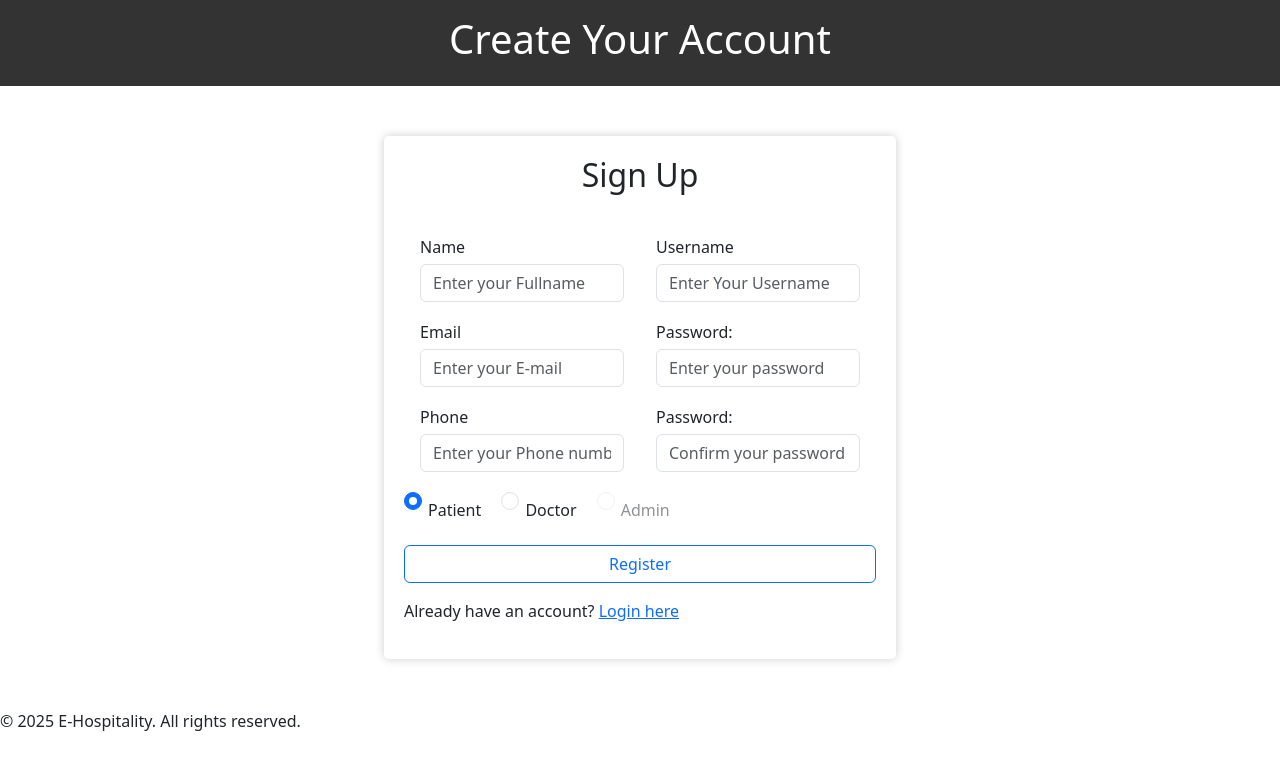
After one commit to Unni8230/E_Hospitality, a Django app: page /register/ in a window 1280 px wide. The commit adds this page. Shown: the top 770 px of the page. Run offline with Django 5.2, Linux system fonts and the light colour scheme.

Commit message:
Implemented register user, seperate profiles for patient, doctor and admin along with thir respective methods, Created models such as Appointments, Doctor and patientrecords for storing relevant data

```diff
--- /dev/null
+++ b/Hospital/static/register.css
@@ -0,0 +1,65 @@
+/* Registration Page Styling */
+.register-container {
+    width: 40%;
+    margin: 50px auto;
+    background: white;
+    padding: 20px;
+    border-radius: 5px;
+    box-shadow: 0px 0px 10px #ccc;
+
+}
+.radio-group {
+    display: flex;
+    gap: 20px; /* Adds spacing between options */
+    align-items: center;
+}
+
+.register-container h2 {
+    margin-bottom: 15px;
+}
+
+.error {
+    color: red;
+    font-size: 0.9em;
+}
+
+label {
+    display: block;
+    margin: 10px 0 5px;
+}
+
+input {
+    width: 100%;
+    padding: 8px;
+    margin-bottom: 10px;
+    border-radius: 4px;
+    border: 1px solid #ddd;
+}
+
+button {
+    padding: 10px;
+    width: 100%;
+    background: #333;
+    color: white;
+    border: none;
+    cursor: pointer;
+}
+
+button:hover {
+    background: #ff5722;
+}
+/* General Styles */
+body {
+    font-family: Arial, sans-serif;
+    margin: 0;
+    padding: 0;
+    text-align: center;
+    background-color: #f4f4f4;
+}
+
+/* Header */
+header {
+    background: #333;
+    color: white;
+    padding: 15px;
+}
--- a/Hospital/templates/loginPage.html
+++ b/Hospital/templates/loginPage.html
@@ -28,7 +28,7 @@
         {% for msg in messages %}
             <p class="error">{{ msg }}</p>
         {% endfor %}
-        <p>Don't have an account? <a href="">Register here</a></p>
+        <p>Don't have an account? <a href="{% url 'register' %}">Register here</a></p>
     </main>
 
     <footer>
--- /dev/null
+++ b/Hospital/templates/registerUser.html
@@ -0,0 +1,64 @@
+{% load static %}
+<!DOCTYPE html>
+<html lang="en">
+<head>
+    <meta charset="UTF-8">
+    <meta name="viewport" content="width=device-width, initial-scale=1.0">
+    <title>Register - E-Hospitality</title>
+    <link rel="stylesheet" href="{% static 'register.css' %}">
+    <link href="https://cdn.jsdelivr.net/npm/bootstrap@5.3.6/dist/css/bootstrap.min.css" rel="stylesheet" integrity="sha384-4Q6Gf2aSP4eDXB8Miphtr37CMZZQ5oXLH2yaXMJ2w8e2ZtHTl7GptT4jmndRuHDT" crossorigin="anonymous">
+</head>
+<body>
+    <header class="header text-center">
+        <h1>Create Your Account</h1>
+    </header>
+
+    <main class="register-container">
+        <h2 class="text-center">Sign Up</h2>
+        {% for msg in messages %}
+            <p class="error">{{ msg }}</p>
+        {% endfor %}
+        <form method="POST">
+            {% csrf_token %}
+            <div class="d-flex flex-row justify-space-between">
+                <div class="p-3" id="formEntry">
+                    <label for="name">Name</label>
+                    <input type="text" class="form-control mb-2" name="name" id="name" placeholder="Enter your Fullname" required>
+                    <label for="email">Email</label>
+                    <input type="email" class="form-control mb-2"  name="email" id="email" placeholder="Enter your E-mail" required>
+                    <label for="phn">Phone</label>
+                    <input type="text" class="form-control"  name="phone" id="phn" placeholder="Enter your Phone number" required>
+                    </div>
+                    <div class="p-3">
+                    <label for="username">Username</label>
+                    <input type="text" class="form-control mb-2"  id="username" name="username" placeholder="Enter Your Username" required>
+                    <label for="password">Password:</label>
+                    <input type="password" class="form-control mb-2"  name="password" id="password" placeholder="Enter your password" minlength="8" required>
+                    <label for="cpassword">Password:</label>
+                    <input type="password" class="form-control"  name="cpassword" id="cpassword" placeholder="Confirm your password" minlength="8" required>
+                </div>
+            </div>
+            <div class="form-check form-check-inline">
+                <input class="form-check-input" type="radio" name="type" value="Patient" checked>
+                <label class="form-check-label">Patient</label>
+            </div>
+
+            <div class="form-check form-check-inline">
+                <input class="form-check-input" type="radio" name="type" value="Doctor">
+                <label class="form-check-label">Doctor</label>
+            </div>
+
+            <div class="form-check form-check-inline">
+                <input class="form-check-input" type="radio" name="type" value="Admin" disabled>
+                <label class="form-check-label">Admin</label>
+            </div>
+            <button type="submit" class="btn btn-outline-primary mt-3 mb-3">Register</button>
+        </form>
+        <p>Already have an account? <a href="{% url 'login' %}">Login here</a></p>
+    </main>
+    <footer>
+        <p>&copy; 2025 E-Hospitality. All rights reserved.</p>
+    </footer>
+    <script src="https://cdn.jsdelivr.net/npm/bootstrap@5.3.6/dist/js/bootstrap.bundle.min.js" integrity="sha384-j1CDi7MgGQ12Z7Qab0qlWQ/Qqz24Gc6BM0thvEMVjHnfYGF0rmFCozFSxQBxwHKO" crossorigin="anonymous"></script>
+</body>
+</html>
--- a/Hospital/urls.py
+++ b/Hospital/urls.py
@@ -3,4 +3,8 @@ from . import views
 urlpatterns = [
    path('',views.homePage,name='home'),
    path('login/',views.loginPage,name='login'),
+   path('register/',views.registerUser,name='register'),
+   path('userprofile/',views.userProfile,name='userprofile'),
+   path('doctorprofile/',views.doctorProfile,name='doctorprofile'),
+   path('adminprofile/',views.adminProfile,name='adminprofile'),
 ]
--- a/Hospital/views.py
+++ b/Hospital/views.py
@@ -33,3 +33,80 @@ def loginPage(request):
 def logout(request):
     request.session.flush()
     return redirect('login')
+def registerUser(request):
+    if request.method == 'POST':
+        name = request.POST['name']
+        email = request.POST['email']
+        phone = request.POST['phone']
+        username = request.POST['username']
+        password = request.POST['password']
+        cpassword = request.POST['cpassword']
+        type = request.POST['type']
+
+        if(password != cpassword):
+            messages.error(request,"Passwords do not match!")
+            return redirect('register')
+        else:
+            if Credentials.objects.filter(email=email).exists():
+                messages.error(request,"Username already taken")
+                return redirect('register')
+            elif Credentials.objects.filter(email=email).exists():
+                messages.error(request,"Email already taken")
+                return redirect('register')
+            else:
+                hashed_password = bcrypt.hashpw(password.encode('utf-8'), bcrypt.gensalt()).decode('utf-8')
+                Credentials.objects.create(name=name,email=email,phone=phone,username=username,password=hashed_password,type=type)
+                messages.success(request,"Registration Succesful, Please Login")
+                return redirect('login')
+    return render(request,'registerUser.html')
+def userProfile(request):
+    if "user_id" not in request.session:
+        return redirect('login')
+    else:
+        user = Credentials.objects.get(id=request.session['user_id'])
+        appointments = Appointments.objects.filter(user=user)
+        doctors = Doctor.objects.all()
+        if request.method == "POST":
+            doctor_id = request.POST['doctor']
+            date = request.POST['date']
+            time = request.POST['time']
+            doctor = Doctor.objects.get(id=doctor_id)
+            Appointments.objects.create(user=user,doctor=doctor,date=date,time=time)
+            messages.success(request,"Appointment Booked Successfully")
+            return redirect('userprofile')
+
+    return render(request,'userProfile.html', {"user": user, "appointments": appointments, "doctors": doctors})
+def doctorProfile(request):
+    if "user_id" not in request.session:
+        return redirect('login')
+    else:
+        user = Credentials.objects.get(id=request.session['user_id'])
+        doctor = Doctor.objects.get(doctor_name=user.name)
+
+        query = """SELECT * FROM Hospital_Appointments inner join Hospital_PatientRecords
+        on Hospital_Appointments.user_id = Hospital_PatientRecords.username_id
+        inner join Hospital_Credentials on Hospital_Appointments.user_id = Hospital_Credentials.id
+        where Hospital_Appointments.doctor_id = %s """
+
+        patients = Appointments.objects.raw(query,[doctor.id])
+
+    return render(request, "doctorProfile.html", {
+        "doctor": doctor,
+        "patients":patients
+    })
+def adminProfile(request):
+    if "user_id" not in request.session:
+        return redirect('login')
+    else:
+        user = Credentials.objects.get(id=request.session['user_id'])
+        doctors = Doctor.objects.all()
+        appointments = Appointments.objects.select_related("doctor").all()
+        patients = PatientRecords.objects.all()
+
+        context = {
+            "doctors": doctors,
+            "appointments": appointments,
+            "patients": patients
+        }
+
+    return render(request,'adminProfile.html', context)
```
Also changed, not shown: Hospital/models.py (+17 -0 lines), Hospital/static/adminprofile.css (added, +76 -0 lines), Hospital/static/doctorprofile.css (added, +52 -0 lines), Hospital/static/userProfile.css (added, +74 -0 lines), Hospital/templates/adminProfile.html (added, +74 -0 lines), Hospital/templates/doctorProfile.html (added, +88 -0 lines), Hospital/templates/userProfile.html (added, +123 -0 lines), Hospital/migrations/0002_doctor_appointments_patientrecords.py (added).
